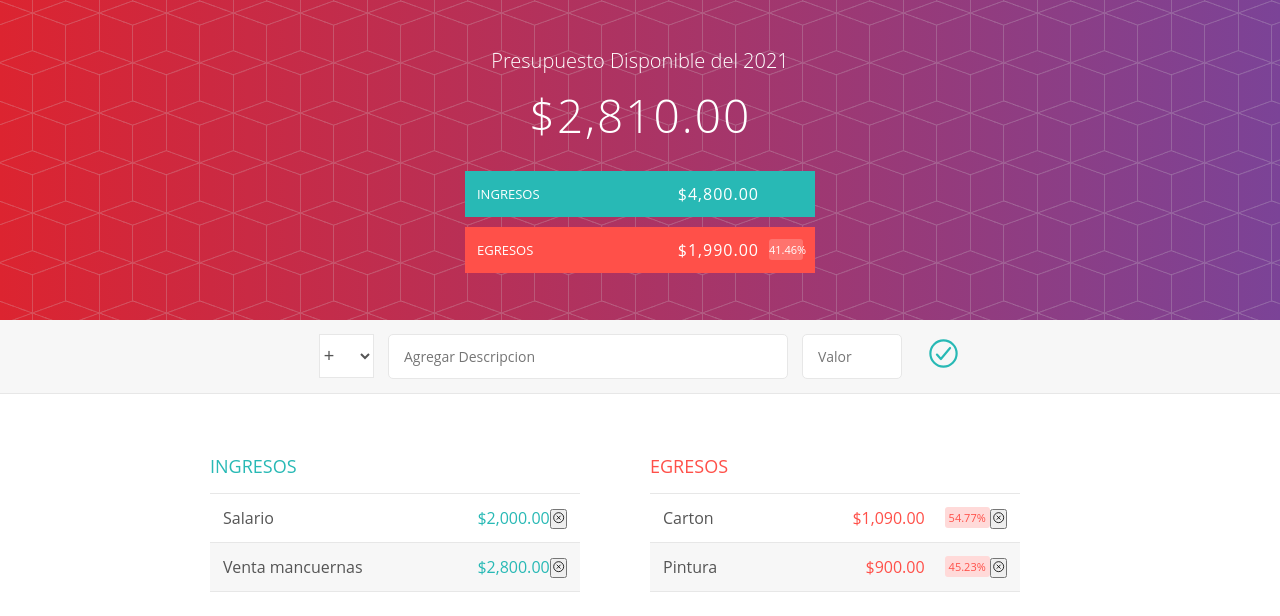
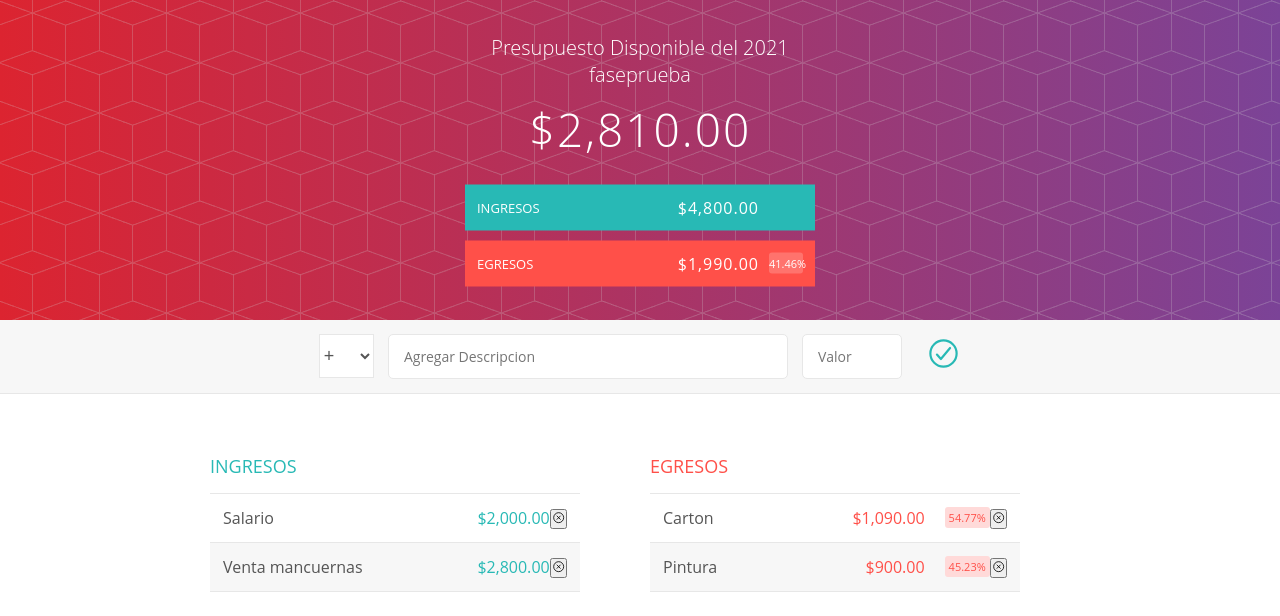
Before and after one commit to MaximilianoLazo/Presupuesto, a plain HTML site: page index.html in a window 1280 px wide. Drawn offline with nearby package versions, Linux system fonts and the light colour scheme.

Commit message:
Fase de prueba previamente

```diff
--- a/index.html
+++ b/index.html
@@ -12,7 +12,7 @@
     <div class="cabecero">
         <div class="presupuesto">
             <div class="presupuesto_titulo">
-                Presupuesto Disponible del 2021
+                Presupuesto Disponible del 2021 faseprueba
             </div>
             <div class="presupuesto_valor" id='presupuesto'>
                 +2,000.00
```
